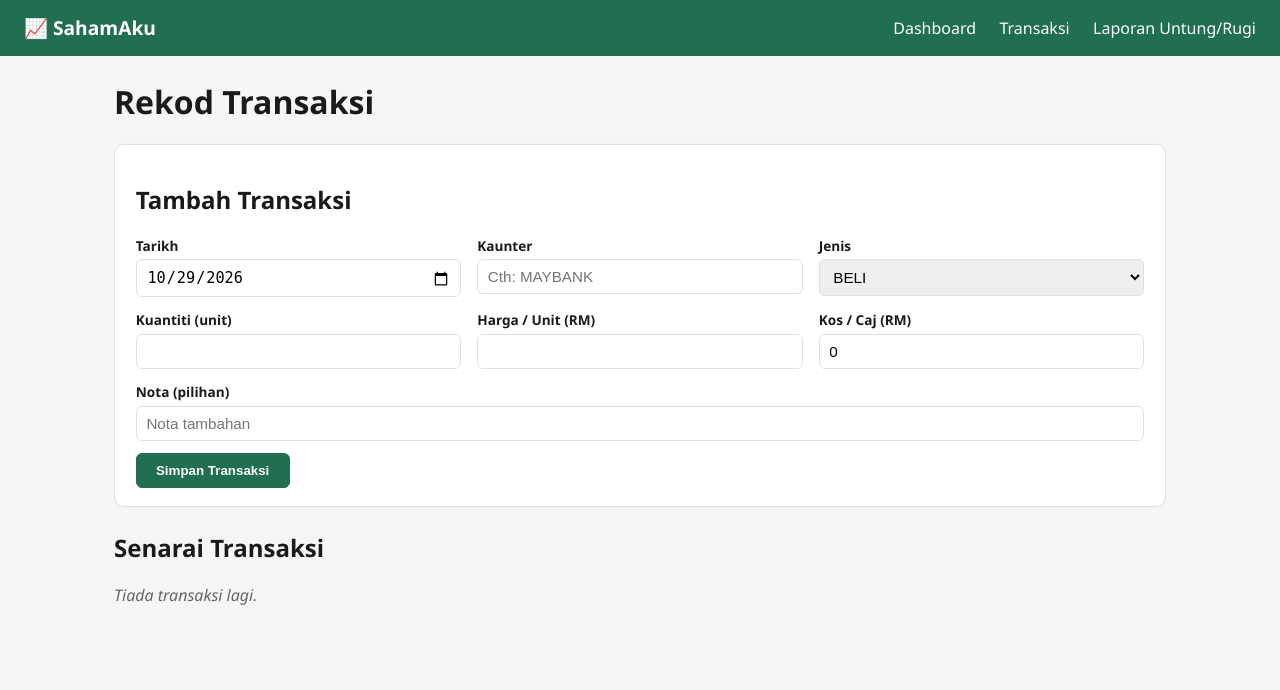
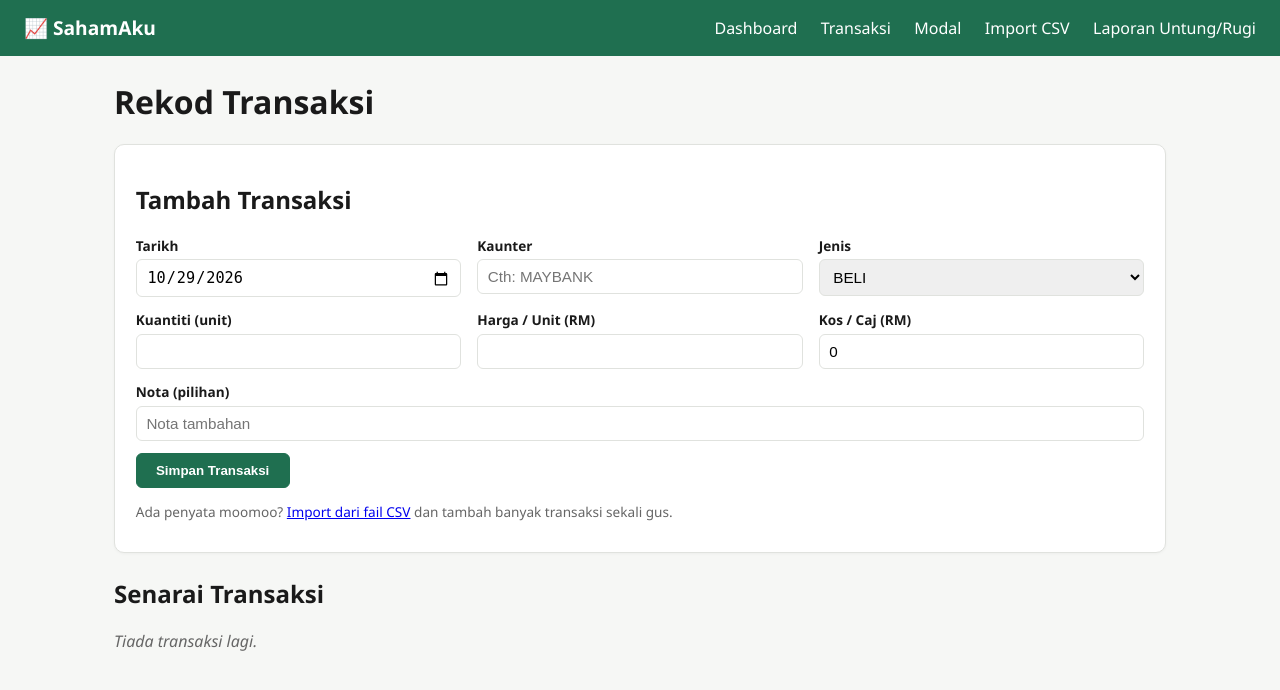
Before and after one commit to aswadinasir/SahamAku, a Flask app: page /transaksi in a window 1280 px wide. Shown: the top 690 px of the page. Run offline with Flask 3, Linux system fonts and the light colour scheme; data that the repository does not hold is empty.

Commit message:
Tambah import CSV moomoo dan rekod modal pelaburan
- Import transaksi terus dari fail CSV "History Transactions" moomoo,
  dengan langkah pratonton, elak baris pendua (kaunter+masa isi sama),
  dan tanda transaksi yang berkemungkinan sudah wujud dalam sistem.
- Rekod modal (wang masuk/keluar akaun pelaburan) dengan CRUD penuh,
  dan dashboard kini papar jumlah modal bersih serta anggaran baki tunai.

Co-Authored-By: Claude Sonnet 5 <noreply@anthropic.com>
Claude-Session: https://claude.ai/code/session_01HWjVVZ5dxEvmhiUJZNdjzQ

```diff
--- a/app.py
+++ b/app.py
@@ -4,7 +4,8 @@ from datetime import date
 
 from flask import Flask, g, redirect, render_template, request, url_for
 
-from portfolio import kira_ledger
+from import_moomoo import parse_moomoo_csv
+from portfolio import kira_ledger, kira_tunai
 
 BASE_DIR = os.path.dirname(os.path.abspath(__file__))
 DB_PATH = os.path.join(BASE_DIR, "sahamaku.db")
@@ -40,11 +41,20 @@ def muat_semua_transaksi(db):
     return [dict(r) for r in rows]
 
 
+def muat_semua_modal(db):
+    rows = db.execute(
+        "SELECT * FROM modal ORDER BY tarikh ASC, id ASC"
+    ).fetchall()
+    return [dict(r) for r in rows]
+
+
 @app.route("/")
 def dashboard():
     db = get_db()
     transaksi = muat_semua_transaksi(db)
+    modal = muat_semua_modal(db)
     ledger, portfolio = kira_ledger(transaksi)
+    tunai = kira_tunai(transaksi, modal)
 
     jumlah_untung_rugi = sum(
         b["untung_rugi"] for b in ledger if b["untung_rugi"] is not None
@@ -62,6 +72,8 @@ def dashboard():
         jumlah_untung_rugi=round(jumlah_untung_rugi, 2),
         jumlah_nilai_kos=round(jumlah_nilai_kos, 2),
         bilangan_kaunter=len(portfolio),
+        jumlah_modal=tunai["jumlah_modal"],
+        baki_tunai=tunai["baki_tunai"],
     )
 
 
@@ -71,8 +83,12 @@ def senarai_transaksi():
     transaksi = muat_semua_transaksi(db)
     ledger, _ = kira_ledger(transaksi)
     ledger.sort(key=lambda t: (t["tarikh"], t["id"]), reverse=True)
+    diimport = request.args.get("diimport", type=int)
     return render_template(
-        "transaksi.html", ledger=ledger, hari_ini=date.today().isoformat()
+        "transaksi.html",
+        ledger=ledger,
+        hari_ini=date.today().isoformat(),
+        diimport=diimport,
     )
 
 
@@ -130,6 +146,129 @@ def padam_transaksi(transaksi_id):
     return redirect(url_for("senarai_transaksi"))
 
 
+@app.route("/modal")
+def senarai_modal():
+    db = get_db()
+    modal = muat_semua_modal(db)
+    modal.sort(key=lambda m: (m["tarikh"], m["id"]), reverse=True)
+    jumlah_modal = sum(
+        m["jumlah"] if m["jenis"] == "MASUK" else -m["jumlah"] for m in modal
+    )
+    return render_template(
+        "modal.html",
+        modal=modal,
+        jumlah_modal=round(jumlah_modal, 2),
+        hari_ini=date.today().isoformat(),
+    )
+
+
+@app.route("/modal/tambah", methods=["POST"])
+def tambah_modal():
+    db = get_db()
+    db.execute(
+        """INSERT INTO modal (tarikh, jenis, jumlah, nota) VALUES (?, ?, ?, ?)""",
+        (
+            request.form["tarikh"],
+            request.form["jenis"],
+            float(request.form["jumlah"]),
+            request.form.get("nota", "").strip(),
+        ),
+    )
+    db.commit()
+    return redirect(url_for("senarai_modal"))
+
+
+@app.route("/modal/<int:modal_id>/edit", methods=["GET", "POST"])
+def edit_modal(modal_id):
+    db = get_db()
+    if request.method == "POST":
+        db.execute(
+            """UPDATE modal SET tarikh = ?, jenis = ?, jumlah = ?, nota = ? WHERE id = ?""",
+            (
+                request.form["tarikh"],
+                request.form["jenis"],
+                float(request.form["jumlah"]),
+                request.form.get("nota", "").strip(),
+                modal_id,
+            ),
+        )
+        db.commit()
+        return redirect(url_for("senarai_modal"))
+
+    m = db.execute("SELECT * FROM modal WHERE id = ?", (modal_id,)).fetchone()
+    return render_template("edit_modal.html", m=m)
+
+
+@app.route("/modal/<int:modal_id>/padam", methods=["POST"])
+def padam_modal(modal_id):
+    db = get_db()
+    db.execute("DELETE FROM modal WHERE id = ?", (modal_id,))
+    db.commit()
+    return redirect(url_for("senarai_modal"))
+
+
+@app.route("/transaksi/import", methods=["GET"])
+def import_csv_borang():
+    return render_template("import_csv.html")
+
+
+@app.route("/transaksi/import/pratonton", methods=["POST"])
+def import_csv_pratonton():
+    fail = request.files.get("fail_csv")
+    if not fail or fail.filename == "":
+        return render_template("import_csv.html", ralat="Sila pilih fail CSV terlebih dahulu.")
+
+    try:
+        teks = fail.read().decode("utf-8-sig")
+        baris = parse_moomoo_csv(teks)
+    except Exception:
+        return render_template(
+            "import_csv.html",
+            ralat="Fail CSV tidak dapat dibaca. Pastikan ia fail eksport History Transactions dari moomoo.",
+        )
+
+    if not baris:
+        return render_template(
+            "import_csv.html", ralat="Tiada transaksi sah dijumpai dalam fail ini."
+        )
+
+    db = get_db()
+    sedia_ada = {
+        (t["tarikh"], t["kaunter"], t["jenis"], t["kuantiti"], round(t["harga_seunit"], 4))
+        for t in muat_semua_transaksi(db)
+    }
+    for b in baris:
+        kunci = (b["tarikh"], b["kaunter"], b["jenis"], b["kuantiti"], round(b["harga_seunit"], 4))
+        b["mungkin_pendua"] = kunci in sedia_ada
+
+    return render_template("import_csv_pratonton.html", baris=baris)
+
+
+@app.route("/transaksi/import/sahkan", methods=["POST"])
+def import_csv_sahkan():
+    pilih = request.form.getlist("pilih")
+    db = get_db()
+    jumlah = 0
+    for i in pilih:
+        tarikh = request.form.get(f"tarikh_{i}")
+        kaunter = request.form.get(f"kaunter_{i}")
+        jenis = request.form.get(f"jenis_{i}")
+        kuantiti = request.form.get(f"kuantiti_{i}")
+        harga = request.form.get(f"harga_{i}")
+        caj = request.form.get(f"caj_{i}", "0")
+        nota = request.form.get(f"nota_{i}", "")
+        if not (tarikh and kaunter and jenis and kuantiti and harga):
+            continue
+        db.execute(
+            """INSERT INTO transaksi (tarikh, kaunter, jenis, kuantiti, harga_seunit, caj, nota)
+               VALUES (?, ?, ?, ?, ?, ?, ?)""",
+            (tarikh, kaunter.strip().upper(), jenis, int(kuantiti), float(harga), float(caj or 0), nota),
+        )
+        jumlah += 1
+    db.commit()
+    return redirect(url_for("senarai_transaksi", diimport=jumlah))
+
+
 @app.route("/laporan")
 def laporan_untung_rugi():
     db = get_db()
--- a/portfolio.py
+++ b/portfolio.py
@@ -55,3 +55,30 @@ def kira_ledger(senarai_transaksi):
             }
 
     return ledger, portfolio
+
+
+def kira_tunai(senarai_transaksi, senarai_modal):
+    """Kira jumlah modal bersih (masuk - keluar) dan anggaran baki tunai
+    (modal bersih ditolak perbelanjaan bersih untuk beli/jual saham).
+    """
+    jumlah_modal = 0.0
+    for m in senarai_modal:
+        if m["jenis"] == "MASUK":
+            jumlah_modal += m["jumlah"]
+        else:
+            jumlah_modal -= m["jumlah"]
+
+    perbelanjaan_bersih = 0.0
+    for t in senarai_transaksi:
+        if t["jenis"] == "BELI":
+            perbelanjaan_bersih += t["kuantiti"] * t["harga_seunit"] + t["caj"]
+        else:
+            perbelanjaan_bersih -= t["kuantiti"] * t["harga_seunit"] - t["caj"]
+
+    baki_tunai = jumlah_modal - perbelanjaan_bersih
+
+    return {
+        "jumlah_modal": round(jumlah_modal, 2),
+        "perbelanjaan_bersih_saham": round(perbelanjaan_bersih, 2),
+        "baki_tunai": round(baki_tunai, 2),
+    }
--- a/schema.sql
+++ b/schema.sql
@@ -12,3 +12,14 @@ CREATE TABLE IF NOT EXISTS transaksi (
 
 CREATE INDEX IF NOT EXISTS idx_transaksi_kaunter ON transaksi (kaunter);
 CREATE INDEX IF NOT EXISTS idx_transaksi_tarikh ON transaksi (tarikh);
+
+CREATE TABLE IF NOT EXISTS modal (
+    id INTEGER PRIMARY KEY AUTOINCREMENT,
+    tarikh TEXT NOT NULL,
+    jenis TEXT NOT NULL CHECK (jenis IN ('MASUK', 'KELUAR')),
+    jumlah REAL NOT NULL CHECK (jumlah > 0),
+    nota TEXT,
+    dicipta_pada TEXT NOT NULL DEFAULT (datetime('now'))
+);
+
+CREATE INDEX IF NOT EXISTS idx_modal_tarikh ON modal (tarikh);
--- a/static/style.css
+++ b/static/style.css
@@ -199,3 +199,35 @@ h1 { margin-top: 0; }
 section.kad {
   margin-bottom: 1.5rem;
 }
+
+.notis-jaya {
+  background: #e4f5ea;
+  color: #1c8a4c;
+  border: 1px solid #bfe6cd;
+  border-radius: 8px;
+  padding: 0.7rem 1rem;
+  font-weight: 600;
+}
+
+.catatan-kecil {
+  color: #666;
+  font-size: 0.85rem;
+}
+
+.tag-pendua {
+  background: #d98c00;
+}
+
+.borang-tindakan-import {
+  display: flex;
+  gap: 0.6rem;
+  margin-top: 1rem;
+}
+
+section.kad ul {
+  margin: 0.4rem 0 0.8rem;
+  padding-left: 1.2rem;
+}
+section.kad li {
+  margin-bottom: 0.3rem;
+}
--- a/templates/base.html
+++ b/templates/base.html
@@ -12,6 +12,8 @@
     <nav>
       <a href="{{ url_for('dashboard') }}">Dashboard</a>
       <a href="{{ url_for('senarai_transaksi') }}">Transaksi</a>
+      <a href="{{ url_for('senarai_modal') }}">Modal</a>
+      <a href="{{ url_for('import_csv_borang') }}">Import CSV</a>
       <a href="{{ url_for('laporan_untung_rugi') }}">Laporan Untung/Rugi</a>
     </nav>
   </header>
--- a/templates/transaksi.html
+++ b/templates/transaksi.html
@@ -2,6 +2,10 @@
 {% block title %}Transaksi - SahamAku{% endblock %}
 {% block content %}
 <h1>Rekod Transaksi</h1>
+
+{% if diimport %}
+<p class="notis-jaya">{{ diimport }} transaksi berjaya diimport.</p>
+{% endif %}
 
 <section class="kad">
   <h2>Tambah Transaksi</h2>
@@ -38,6 +42,7 @@
     </div>
     <button type="submit" class="btn btn-utama">Simpan Transaksi</button>
   </form>
+  <p class="catatan-kecil">Ada penyata moomoo? <a href="{{ url_for('import_csv_borang') }}">Import dari fail CSV</a> dan tambah banyak transaksi sekali gus.</p>
 </section>
 
 <h2>Senarai Transaksi</h2>
```
Also changed, not shown: import_moomoo.py (added, +75 -0 lines), templates/dashboard.html (+16 -0 lines), templates/edit_modal.html (added, +31 -0 lines), templates/import_csv.html (added, +33 -0 lines), templates/import_csv_pratonton.html (added, +54 -0 lines), templates/modal.html (added, +75 -0 lines).
